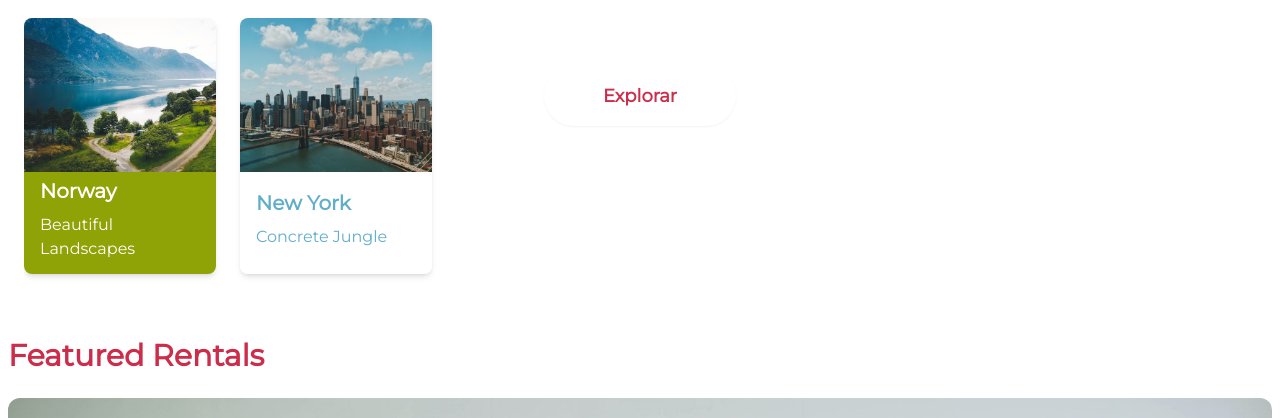
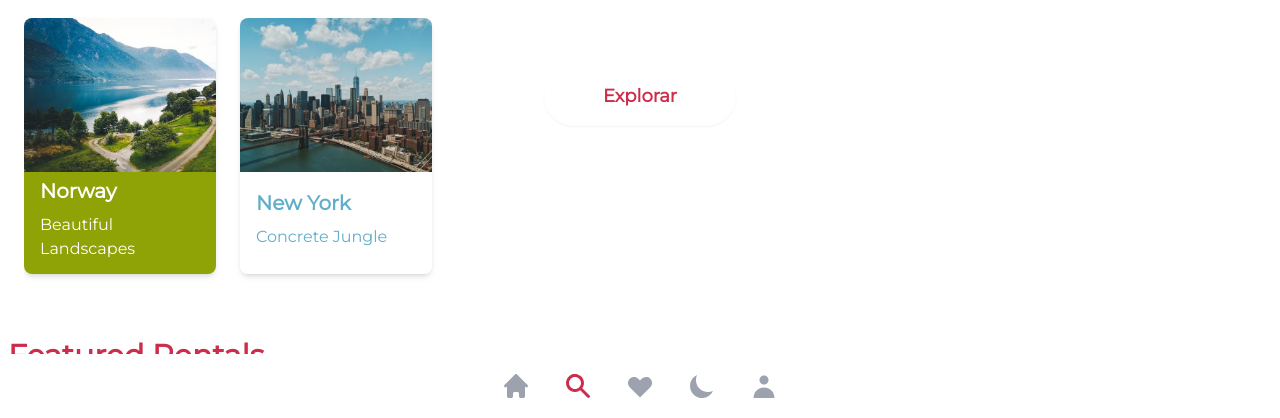
Before and after one commit to andymedinadev/platzi-tailwind-2, a website: page public/index.html in a window 1280 px wide. Shown: the part 382-800 px from the top of the page. Drawn offline with Linux system fonts and the light colour scheme.

Commit message:
add tab bar

```diff
--- a/public/index.html
+++ b/public/index.html
@@ -1,5 +1,5 @@
 <!DOCTYPE html>
-<html lang="en">
+<html class="scroll-smooth" lang="en">
 
 <head>
   <meta charset="UTF-8">
@@ -14,8 +14,25 @@
 <body class="font-Montserrat">
   <header>
     <nav></nav>
-    <div id="tab-bar"></div>
   </header>
+  <div id="tab-bar"
+    class="w-full h-16 bg-white fixed left-0 bottom-0 shadow-md flex space-x-8 items-center justify-center z-10">
+    <a href="#home">
+      <img src="./svg/home.svg" alt="Home Icon">
+    </a>
+    <a href="#featured-rentals">
+      <img src="./svg/search.svg" alt="Search Icon">
+    </a>
+    <a href="#recommended">
+      <img src="./svg/heart.svg" alt="Heart Icon">
+    </a>
+    <button>
+      <img src="./svg/moon.svg" alt="Moon Icon">
+    </button>
+    <a href="#">
+      <img src="./svg/user.svg" alt="User Icon">
+    </a>
+  </div>
   <main>
     <section class="w-full h-auto">
       <div id="home">
@@ -114,7 +131,7 @@
       </div>
     </section>
   </main>
-  <footer class="w-full h-auto text-gray-500 text-sm bg-gray-50 p-6 space-y-2">
+  <footer class="w-full h-auto text-gray-500 text-sm bg-gray-50 p-6 space-y-2 pb-16">
     <p class="text-lg text-principal font-semibold">About</p>
     <p>Investors</p>
     <p>Jobs</p>
```
Also changed, not shown: public/css/styles.css, public/svg/heart.svg (added), public/svg/home.svg (added), public/svg/moon.svg (added), public/svg/search.svg (added), public/svg/user.svg (added).
